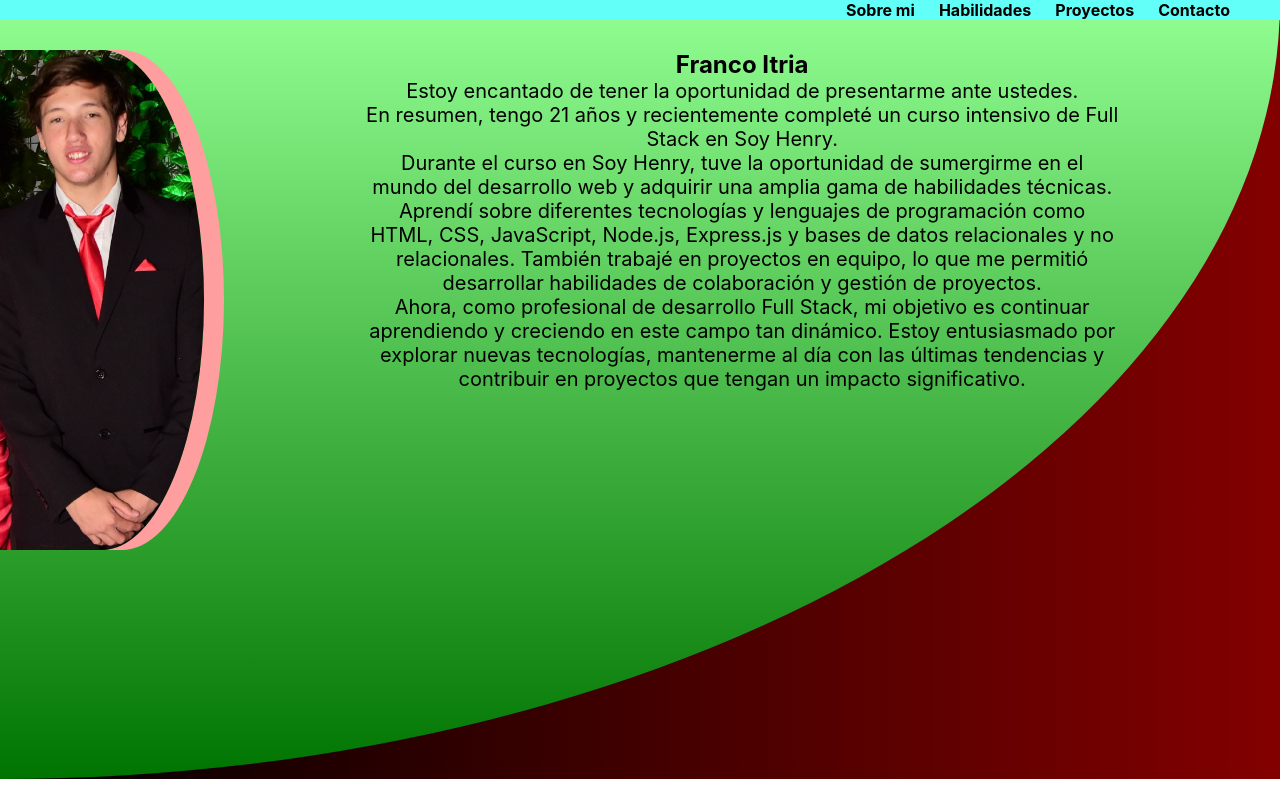
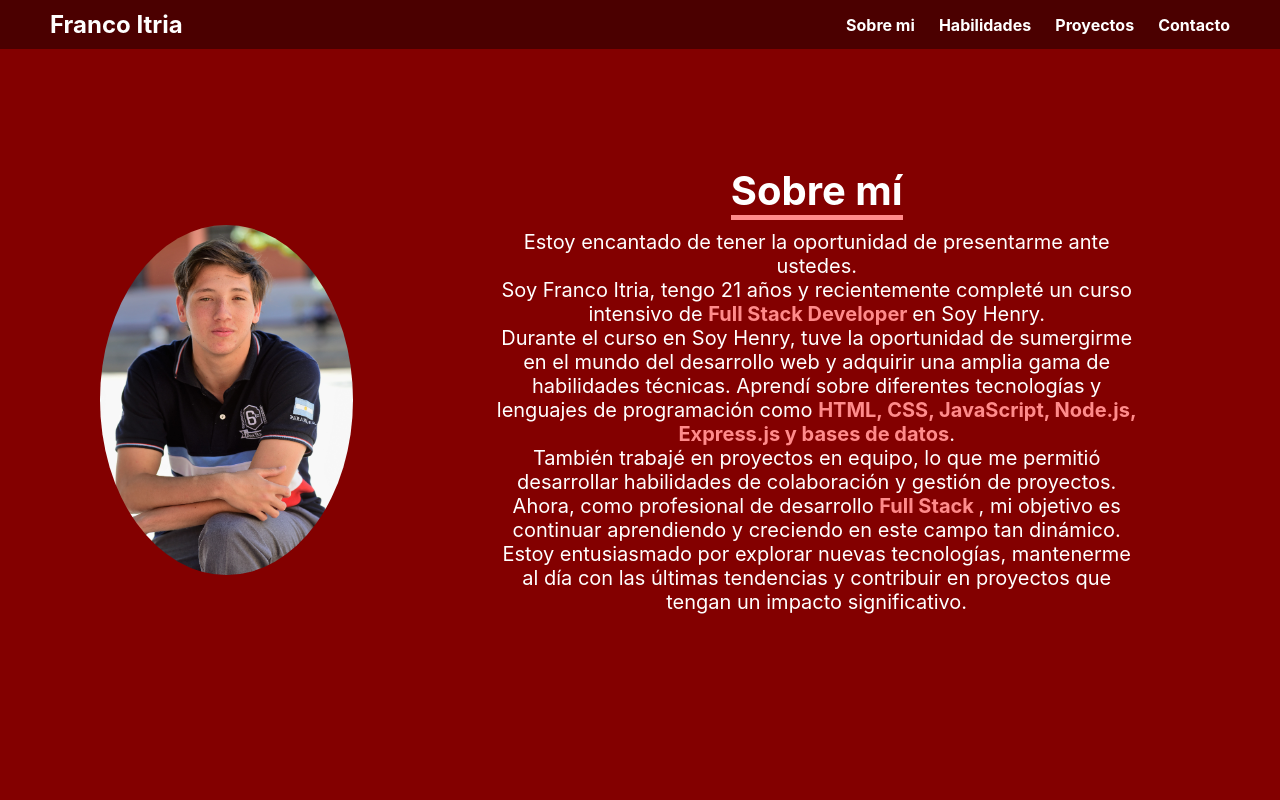
Before and after one commit to fran-itria/portafolio, a React (Create React App) app: page / in a window 1280 px wide. Built offline with nearby package versions, Linux system fonts and the light colour scheme.

Commit message:
Nav and About styles

```diff
--- a/src/App.css
+++ b/src/App.css
@@ -1,7 +1,14 @@
 .App {
   text-align: center;
   /* background-color: rgb(167, 167, 167); */
-  background: linear-gradient(to right, black, rgb(131, 0, 0));
+  /* background: linear-gradient(to top, rgb(131, 131, 131), rgb(131, 0, 0)); */
+}
+
+h1{
+  color: white;
+}
+p{
+  color: white;
 }
 
 .App-logo {
--- a/src/components/about.jsx
+++ b/src/components/about.jsx
@@ -1,4 +1,4 @@
-import imagen from "../franco.jpg";
+import imagen from "../TOR_1000.jpg";
 import style from "./about.module.css";
 
 export default function About() {
@@ -6,20 +6,19 @@ export default function About() {
     <section id="about" className={style.about}>
       <img src={imagen} className={style.img} /> {/* Imagen sobre mi */}
       <div className={style.info}>
-        <h1>Franco Itria</h1>
+        <h1 className={style.title}>Sobre mí</h1>
         <p className={style.text}>
-          Estoy encantado de tener la oportunidad de presentarme ante ustedes.{" "}
+          Estoy encantado de tener la oportunidad de presentarme ante ustedes.
           <br></br>
-          En resumen, tengo 21 años y recientemente completé un curso intensivo
-          de Full Stack en Soy Henry. <br></br>
+          Soy Franco Itria, tengo 21 años y recientemente completé un curso
+          intensivo de <b> Full Stack Developer </b> en Soy Henry. <br></br>
           Durante el curso en Soy Henry, tuve la oportunidad de sumergirme en el
           mundo del desarrollo web y adquirir una amplia gama de habilidades
           técnicas. Aprendí sobre diferentes tecnologías y lenguajes de
-          programación como HTML, CSS, JavaScript, Node.js, Express.js y bases
-          de datos relacionales y no relacionales. También trabajé en proyectos
-          en equipo, lo que me permitió desarrollar habilidades de colaboración
-          y gestión de proyectos. <br></br>
-          Ahora, como profesional de desarrollo Full Stack, mi objetivo es
+          programación como <b> HTML, CSS, JavaScript, Node.js, Express.js y bases de datos</b>. <br></br>
+          También trabajé en proyectos en equipo, lo que me permitió desarrollar
+          habilidades de colaboración y gestión de proyectos. <br></br>
+          Ahora, como profesional de desarrollo <b> Full Stack </b>, mi objetivo es
           continuar aprendiendo y creciendo en este campo tan dinámico. Estoy
           entusiasmado por explorar nuevas tecnologías, mantenerme al día con
           las últimas tendencias y contribuir en proyectos que tengan un impacto
--- a/src/components/about.module.css
+++ b/src/components/about.module.css
@@ -1,27 +1,41 @@
 .about{
     display: flex;
     flex-direction: row;
-    justify-content: space-between;
-    background: linear-gradient(to bottom, rgb(146, 255, 146), rgb(0, 116, 0));
-    background-color: rgb(17, 150, 0);
-    border-radius: 0px 0px 100% 0px;
+    justify-content: space-evenly;
+    align-items: center;
+    /* background: linear-gradient(to bottom, rgb(146, 255, 146), rgb(0, 116, 0)); */
+    /* background: linear-gradient(to top, black, rgb(131, 0, 0)); */
+    /* background-color: rgb(17, 150, 0); */
+    /* border-radius: 0px 0px 100% 0px; */
+    /* border-bottom: solid 10px white; */
     width: 100%;
-    height: calc(100vh - 21px)
+    height: 100vh
 }
 .img{
-    height: 500px;
-    border-radius: 0px 50% 50% 0px;
-    box-shadow: 20px 0px rgb(255, 158, 158);
-    margin-top: 50px;
+    height: 350px;
+    width: 350px;
+    border-radius: 50%;
+    overflow: hidden;
+    margin-left: 100px;
+    /* box-shadow: 20px 0px rgb(255, 158, 158); */
+    /* margin-top: 50px; */
 }
 .info{
     display: flex;
     flex-direction: column;
     align-items: center;
-    margin-top: 50px;
+    width: 100%;
+    color: white;
+    /* margin-top: 50px; */
 }
-h1{
+b{
+    color: rgb(255, 139, 139);
+}
+.title{
    margin: 0;
+   border-bottom: solid rgb(255, 139, 139) 5px;
+   font-size: 40px;
+   margin-bottom: 10px;
 }
 .text{
     margin-top: 0px;
--- a/src/components/nav.jsx
+++ b/src/components/nav.jsx
@@ -9,6 +9,7 @@ export default function Nav() {
 
   return (
       <nav className={style.nav}>
+        <h1 className={style.name}>Franco Itria</h1>
         <div className={style.elements}>
           <a
             href="#about"
--- a/src/components/nav.module.css
+++ b/src/components/nav.module.css
@@ -2,11 +2,19 @@
     position: absolute;
     display: flex;
     flex-direction: row;
-    justify-content: flex-end;
-    background-color: rgb(97, 255, 247);
+    justify-content: space-between;
+    align-items: center;
+    /* background-color: rgb(97, 255, 247); */
+    background: rgb(75, 0, 0);
+    color: white;
     width: 100%;
 }
 
+.name{
+    margin-left: 50px;
+    margin-top: 10px;
+    margin-bottom: 10px;
+}
 .elements{
     margin-right: 50px;
     width: 30%;
@@ -16,12 +24,12 @@
 
 .button{
     text-decoration: none;
-    color: black;
+    color: white;
     font-weight: bold;
 }
 .active{
     text-decoration: none;
-    color: black;
+    color: white;
     font-weight: bold;
-    border-bottom: solid white 2px;
+    border-bottom: solid rgb(255, 139, 139) 3px;
 }
--- a/src/index.css
+++ b/src/index.css
@@ -5,6 +5,7 @@ body {
     sans-serif;
   -webkit-font-smoothing: antialiased;
   -moz-osx-font-smoothing: grayscale;
+  background: rgb(131, 0, 0);
 }
 
 code {
```
Also changed, not shown: src/TOR_1000.jpg (added).
